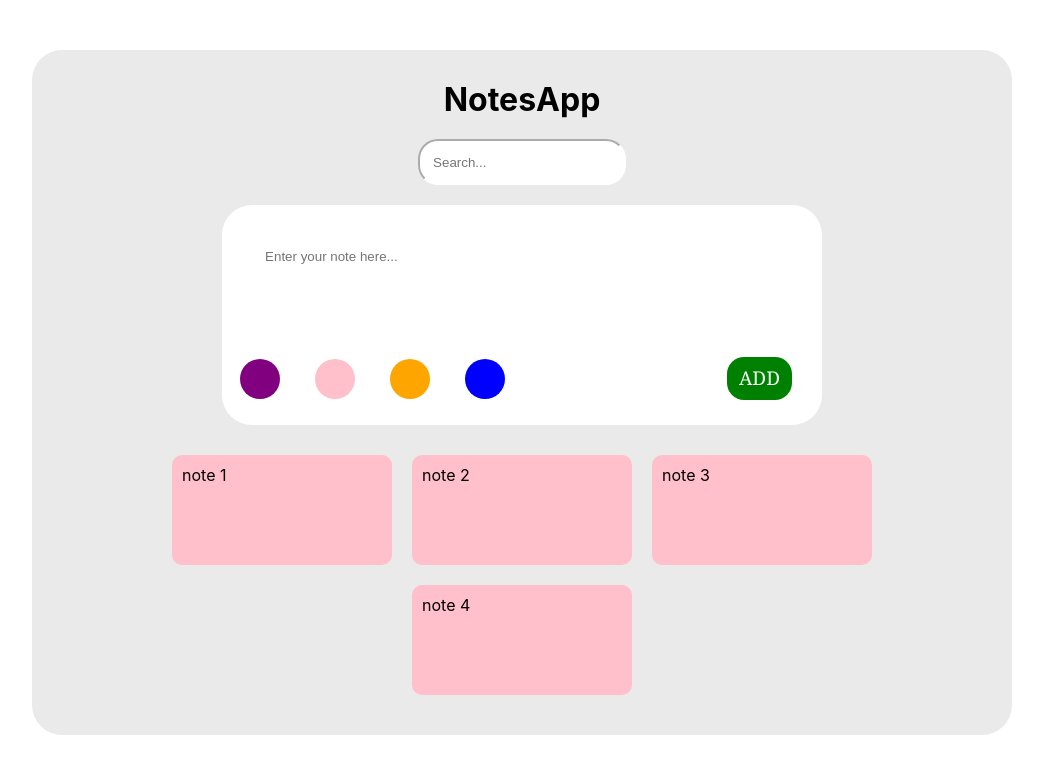
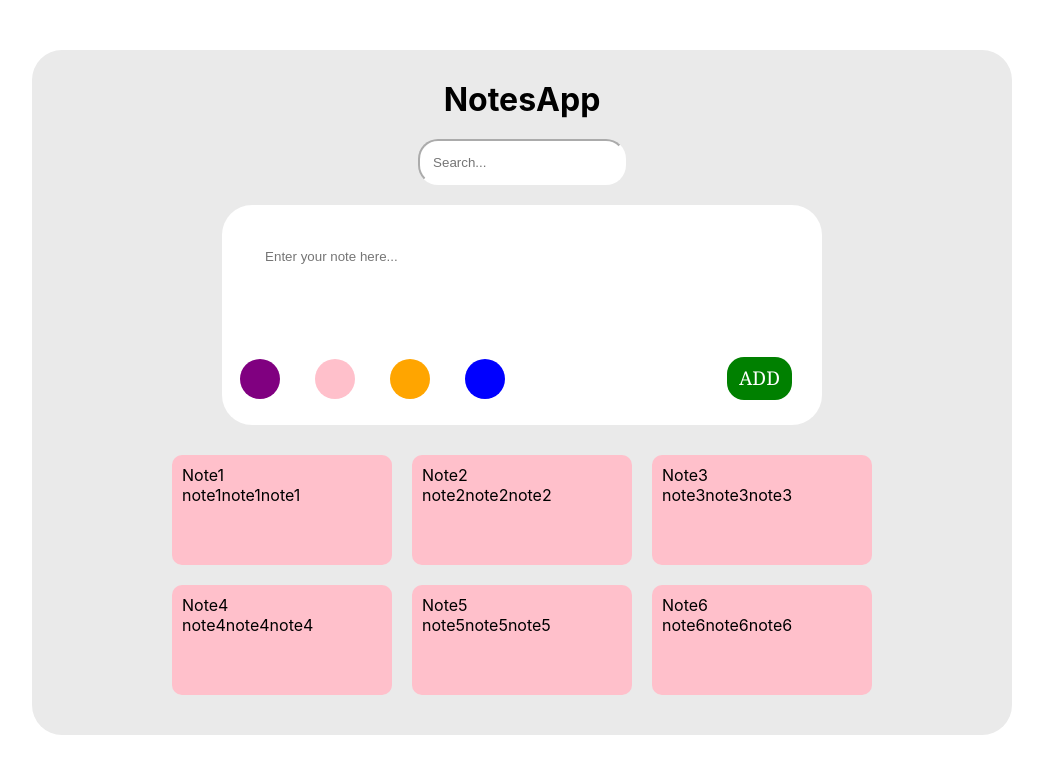
Before and after one commit to yasin-altunisik/note-app-redux, a React (Create React App) app: page / in a window 1280 px wide. Shown: the top 774 px of the page, without its empty margins (118-1161 px from the left). Built offline with nearby package versions, Linux system fonts and the light colour scheme.

Commit message:
notes component added

```diff
--- a/src/App.css
+++ b/src/App.css
@@ -3,6 +3,7 @@
   margin: 50px 150px 0px 150px;
   padding: 30px 30px 30px 30px;
   border-radius: 30px;
+  height: fit-content;
 }
 
 #form1 {
--- a/src/App.js
+++ b/src/App.js
@@ -1,4 +1,5 @@
 import "./App.css";
+import Notes from "./components/Notes";
 
 function App() {
   return (
@@ -34,21 +35,7 @@ function App() {
           <button className="myButton">ADD</button>
         </div>
       </div>
-      <div className="notesDiv">
-        <div className="notes">
-          note 1
-        </div>
-        <div className="notes">
-          note 2
-        </div>
-        <div className="notes">
-          note 3
-        </div>
-        <div className="notes">
-          note 4
-        </div>
-      </div>
-
+      <Notes />
     </div>
   );
 }
--- /dev/null
+++ b/src/components/Notes.js
@@ -0,0 +1,24 @@
+import React from "react"
+
+function Notes() {
+    const data = [
+        { id: 1, noteHeader: "Note1", noteText: "note1note1note1" },
+        { id: 2, noteHeader: "Note2", noteText: "note2note2note2" },
+        { id: 3, noteHeader: "Note3", noteText: "note3note3note3" },
+        { id: 4, noteHeader: "Note4", noteText: "note4note4note4" },
+        { id: 5, noteHeader: "Note5", noteText: "note5note5note5" },
+        { id: 6, noteHeader: "Note6", noteText: "note6note6note6" },
+    ]
+    return (
+        <div className="notesDiv">
+            {data.map((note) => (
+                <div className="notes" key={note.id}>
+                    <div>{note.noteHeader}</div>
+                    <div>{note.noteText}</div>
+                </div>
+            ))}
+        </div>
+    )
+}
+
+export default Notes
```
